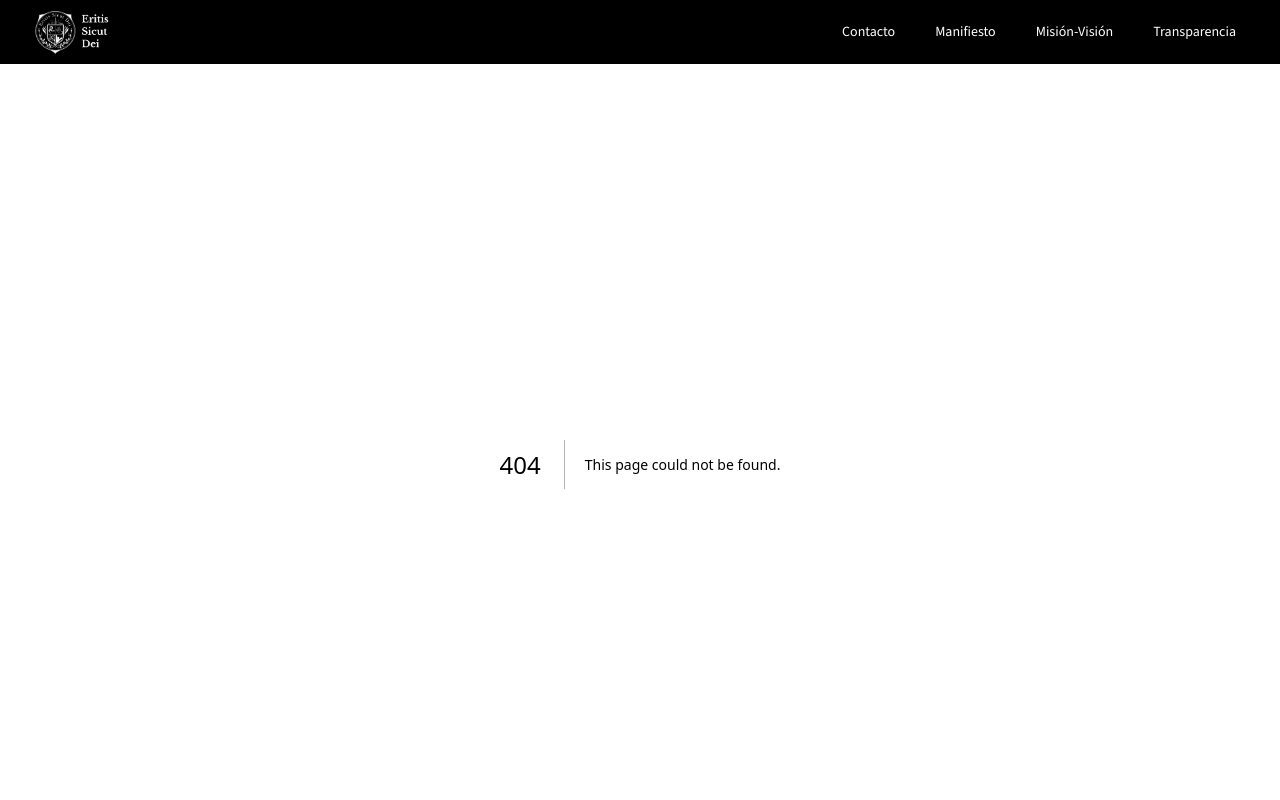
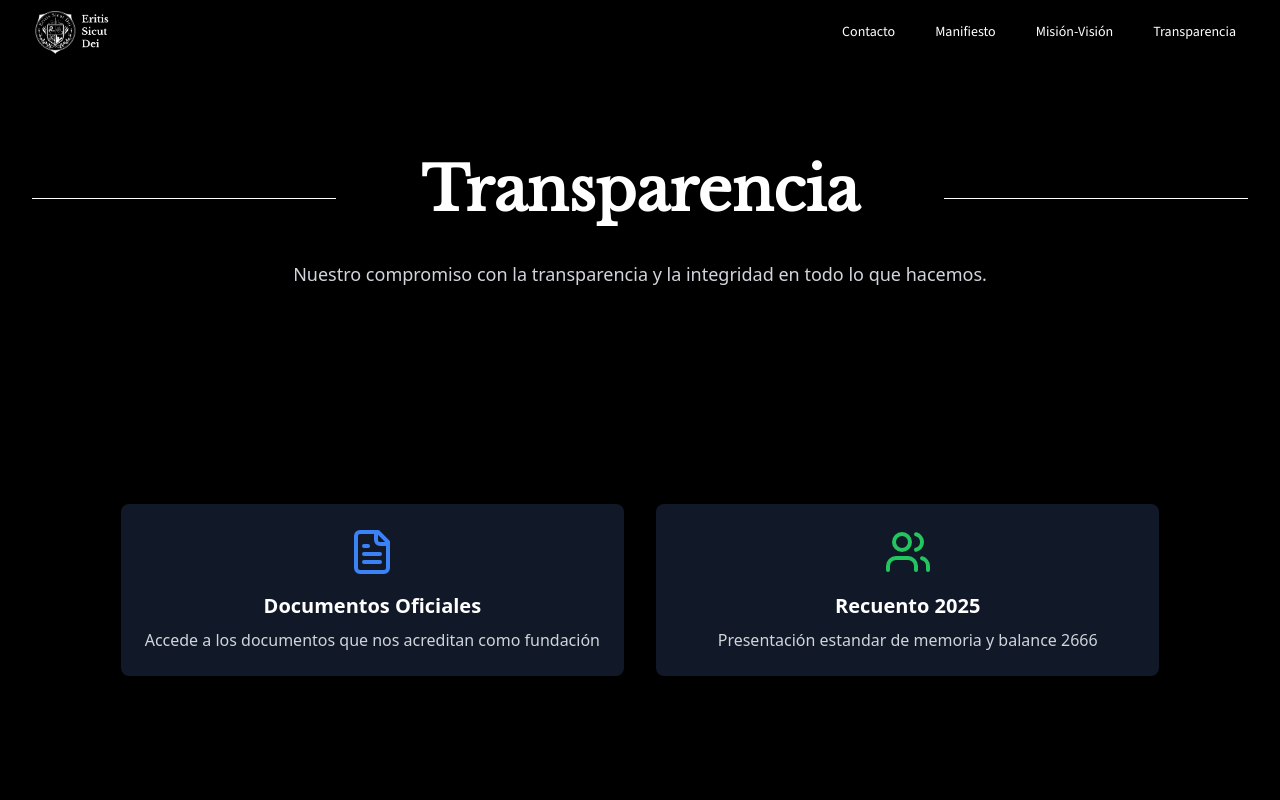
Before and after one commit to fVillaSymmes/EritisSicutWeb, a Next.js app: page /transparencia in a window 1280 px wide. Before the commit this address had no page. Shown: the top 800 px of the page. Built offline with nearby package versions, Linux system fonts and the light colour scheme.

Commit message:
Se sacó transparencia de la segunda parte de la main page. Se convirtió en un componente independiente y se cargaron archivos place-holder para que se descarguen. En este caso fue un diálogo de platón. También se agregó una pequeña configuración a estlint ya que me estaba dando problemas.

```diff
--- a/src/app/layout.tsx
+++ b/src/app/layout.tsx
@@ -7,6 +7,7 @@ import { Toaster } from '@/components/ui/toaster'
 
 export const metadata: Metadata = {
   title: 'Eritis Sicut Dei',
+
   //Revisar metadata con nickVayolence
   description:
     'Fundación Eritis Sicut Dei para rescate y promoción de la cultura y las artes',
--- /dev/null
+++ b/src/app/transparencia/page.tsx
@@ -0,0 +1,5 @@
+import Transparencia from '../../components/transparencia/Transparencia';
+
+export default function TransparenciaPage() {
+  return <Transparencia />;
+}
--- a/src/components/contactForm/contactForm.tsx
+++ b/src/components/contactForm/contactForm.tsx
@@ -6,6 +6,11 @@ import { Textarea } from '@/components/ui/textarea'
 import { useToast } from '@/hooks/use-toast'
 import { useServerAction } from 'zsa-react'
 import { produceNewMessage } from './action'
+import { Metadata } from 'next'
+
+export const metadata : Metadata = {
+  title: 'Contacto'
+}
 
 export default function ContactForm() {
   const { isPending, execute } = useServerAction(produceNewMessage)
--- a/src/components/navbar/Navbar.tsx
+++ b/src/components/navbar/Navbar.tsx
@@ -9,7 +9,7 @@ const navItems = [
   { name: 'Contacto', href: '#contacto' },
   { name: 'Manifiesto', href: '#manifiesto' },
   { name: 'Misión-Visión', href: '#mision-Vision' },
-  { name: 'Transparencia', href: '#transparencia' },
+  { name: 'Transparencia', href: '/transparencia' },
 ]
 
 export default function Navbar() {
--- /dev/null
+++ b/src/components/transparencia/Transparencia.tsx
@@ -0,0 +1,62 @@
+import Image from 'next/image'
+import { Button } from '@/components/ui/button'
+import Link from 'next/link'
+import TransparenciaPage from '../../app/transparencia/page';
+import { ArrowRight, FileText, Shield, Users } from 'lucide-react';
+
+
+
+
+
+
+export default function Transparencia() {
+  return (
+    <section className='overflow-hidden bg-black text-white'>
+      <div className='container mx-auto px-4 sm:px-6 lg:px-8'>
+        <div className='flex flex-col items-center justify-between py-12 lg:py-24'>
+          <div className='mb-8 w-full text-center'>
+            <div className='relative mb-6 flex items-center justify-center'>
+              <div className='absolute left-0 top-1/2 h-px w-1/4 bg-white'></div>
+              <h1 className='relative z-10 mb-4 inline-block bg-black px-4 font-headings text-4xl font-bold leading-tight sm:text-5xl lg:text-6xl'>
+                Transparencia
+              </h1>
+              <div className='absolute right-0 top-1/2 h-px w-1/4 bg-white'></div>
+            </div>
+            <p className='mb-6 text-lg text-gray-300'>
+              Nuestro compromiso con la transparencia y la integridad en todo lo que hacemos.
+            </p>
+          </div>
+        </div>
+      </div>
+
+
+      <div className='container mx-auto px-4 py-16 sm:px-6 lg:px-8 flex justify-center items-center'>
+        <div className='grid gap-8 grid-cols-1 md:grid-cols-2 lg:grid-cols-2'>
+
+
+          <div className='rounded-lg bg-gray-900 p-6 text-center'>
+
+            <a href="/pdfs/Platon-Fedon.pdf" download>
+              <FileText className="mb-4 h-12 w-12 text-blue-500 mx-auto cursor-pointer" />
+            </a>
+            <h2 className='mb-2 text-xl font-semibold'>Documentos Oficiales</h2>
+            <p className='text-gray-300'>Accede a los documentos que nos acreditan como fundación</p>
+          </div>
+
+
+          <div className='rounded-lg bg-gray-900 p-6 text-center'>
+
+            <a href="/pdfs/Platon-Fedon.pdf" download>
+              <Users className="mb-4 h-12 w-12 text-green-500 mx-auto cursor-pointer" />
+            </a>
+            <h2 className='mb-2 text-xl font-semibold'>Recuento 2025</h2>
+            <p className='text-gray-300'>Presentación estandar de memoria y balance 2666</p>
+          </div>
+
+        </div>
+      </div>
+
+      <div className='bottom-0 left-0 right-0 h-8'></div>
+    </section>
+  );
+}
```
Also changed, not shown: src/components/accordionContainer/AccordionContainer.tsx (+1 -7 lines), .eslintrc.json, 2 other files (tests, documents, lock files or other folders).
